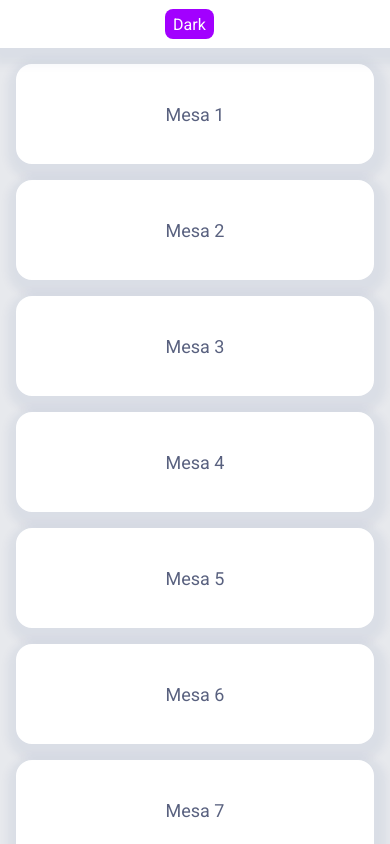
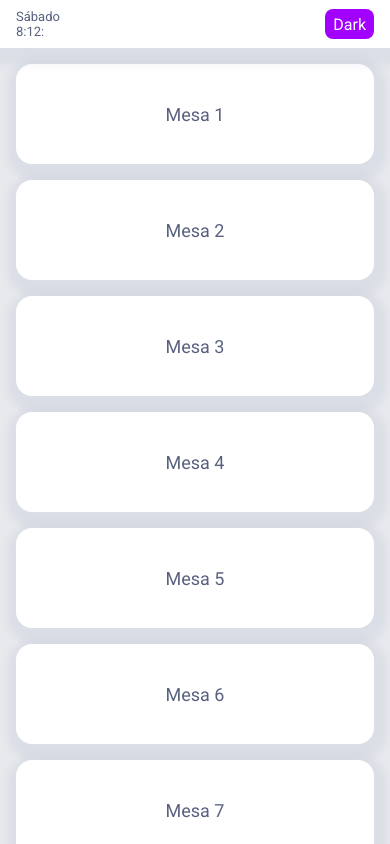
Before and after one commit to lucaspagliari/frontend-assessment, a Vue app: page / in a window 390 px wide. Built offline with nearby package versions, Linux system fonts and the light colour scheme.

Commit message:
header responsivity add disable on btn

```diff
--- a/src/components/BaseBtn/BaseBtn.vue
+++ b/src/components/BaseBtn/BaseBtn.vue
@@ -1,13 +1,16 @@
 <template>
   <button
-    :class="['btn', { 'btn-icon': icon }, { 'btn-outlined': outlined }]"
+    :class="['btn', btnClasses]"
     :style="btnStyle"
+    :disabled="disabled"
   >
     <slot name="default" />
   </button>
 </template>
 
 <script lang="ts">
+import { computed } from 'vue'
+
 export default {
   props: {
     icon: {
@@ -15,6 +18,10 @@ export default {
       default: false,
     },
     outlined: {
+      type: Boolean,
+      default: false,
+    },
+    disabled: {
       type: Boolean,
       default: false,
     },
@@ -26,17 +33,28 @@ export default {
       },
     },
   },
+  setup(props) {
+    const btnStyle = computed(() => {
+      const { color, outlined } = props
+      const cssColor = `var(--color-${color})`
 
-  computed: {
-    btnStyle() {
-      const color = `var(--color-${this.color})`
-
-      const style = !this.outlined
-        ? { backgroundColor: color }
-        : { borderColor: color, color }
+      const style = !outlined
+        ? { backgroundColor: cssColor }
+        : { borderColor: cssColor, color: cssColor }
 
       return style
-    },
+    })
+
+    const btnClasses = computed(() => ({
+      'btn-icon': props.icon,
+      'btn-outlined': props.outlined,
+      'btn-disabled': props.disabled,
+    }))
+
+    return {
+      btnStyle,
+      btnClasses,
+    }
   },
 }
 </script>
@@ -63,7 +81,14 @@ export default {
     box-sizing: border-box;
     border: 2px solid;
   }
-  // TODO: Maybe add a conditional to define color based on background color
+
+  &-disabled {
+    filter: opacity(80%) brightness(90%);
+    &:hover {
+      filter: opacity(80%) brightness(90%);
+    }
+  }
+
   &-icon {
     width: 32px;
     height: 32px;
--- a/src/components/MainHeader/MainHeader.vue
+++ b/src/components/MainHeader/MainHeader.vue
@@ -1,26 +1,63 @@
 <template>
   <header class="main-header">
-    <!-- <h3>Olá, {{ username }}!</h3> -->
-    <div class="base-header--time">
+    <h3 class="username">Olá, {{ username }}!</h3>
+
+    <div class="time">
       <p>
-        <!-- {{ dateAndTime }} -->
+        {{ date }}
+      </p>
+      <p>
+        {{ time }}
       </p>
     </div>
-
-    <base-btn @click="toggle">
-      <p>dark</p>
-    </base-btn>
+    <div class="btn-toggle">
+      <base-btn @click="toggle">
+        <p>dark</p>
+      </base-btn>
+    </div>
   </header>
 </template>
 <script lang="ts">
 import { useDarkMode } from '@/composable'
+import { onMounted, onUnmounted, ref } from 'vue'
 
 export default {
   setup() {
     const { toggle } = useDarkMode()
+
+    let interval: any
+    onMounted(() => {
+      updateDates()
+      interval = setInterval(() => {
+        updateDates()
+      }, 1000 * 30)
+    })
+    onUnmounted(() => {
+      clearInterval(interval)
+    })
+
+    const date = ref('')
+    const time = ref('')
+    const weekDays = [
+      'Domingo',
+      'Segunda-Feira',
+      'Terça-Feira',
+      'Quarta-Feira',
+      'Quinta-Feira',
+      'Sexta-Feira',
+      'Sábado',
+    ]
+    const updateDates = () => {
+      const now = new Date()
+      date.value = weekDays[now.getDay()]
+      time.value = now.toLocaleTimeString().substring(0, 5)
+    }
+
     return {
       username: 'John Doe',
       toggle,
+      date,
+      time,
     }
   },
   computed: {
@@ -31,22 +68,51 @@ export default {
 }
 </script>
 <style scoped lang="scss">
+@import '@/assets/stylesheets/mixins/breakpoints.scss';
+
 .main-header {
   z-index: 5;
   display: grid;
   height: 3rem;
-  grid-template: auto / 30% auto 30%;
+  grid-template: auto / auto 30%;
+
+  @include breakpoint('small') {
+    grid-template: auto / 30% auto 30%;
+    padding: 0 3rem;
+  }
 
   align-items: center;
-  padding: 0 5rem;
+
   gap: 1rem;
+  padding: 0 1rem;
   background-color: var(--color-background-2);
   box-shadow: var(--color-shadow);
 
-  &--time {
+  .username {
+    display: none;
+
+    @include breakpoint('small') {
+      display: inline;
+      font-size: 18px;
+    }
+  }
+
+  .time {
     display: flex;
-    align-items: center;
+    flex-direction: column;
+    align-items: start;
     justify-content: center;
+    font-size: small;
+
+    @include breakpoint('small') {
+      align-items: center;
+      justify-content: center;
+    }
+  }
+
+  .btn-toggle {
+    display: flex;
+    justify-content: end;
   }
 }
 </style>
```
